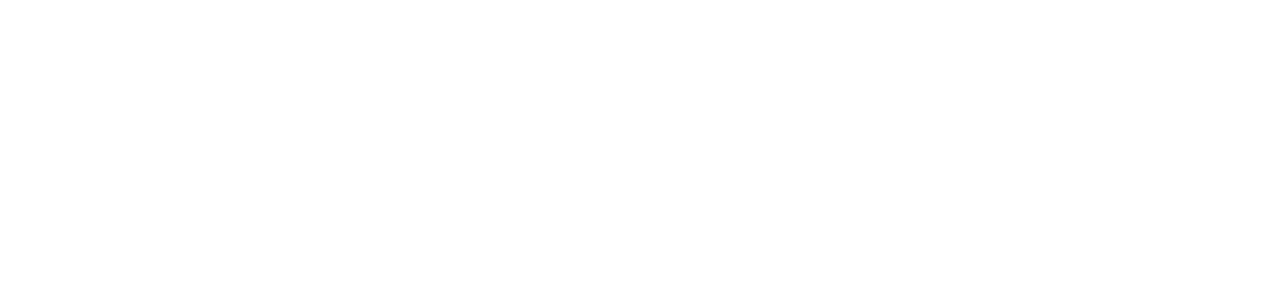
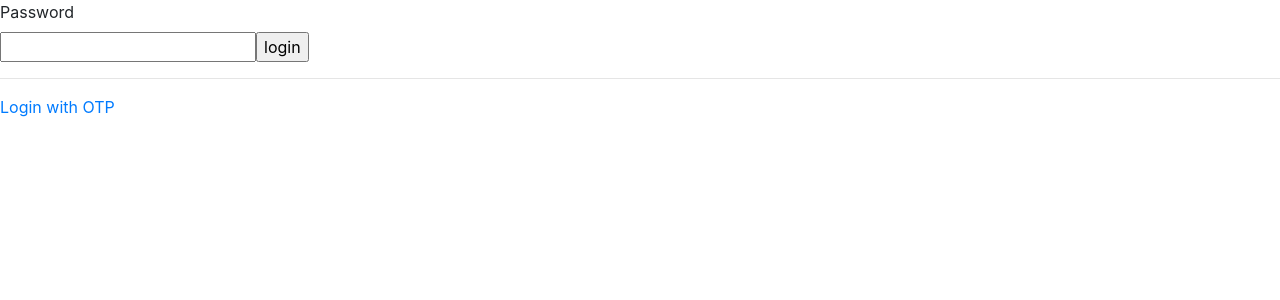
Before and after one commit to BhavsarMeet/gshah, a React (Create React App) app: page /cred/1 in a window 1280 px wide. Before the commit this address had no page. Shown: the top 300 px of the page. Built offline with nearby package versions, Linux system fonts and the light colour scheme.

Commit message:
login done for user

```diff
--- a/src/App.js
+++ b/src/App.js
@@ -26,7 +26,7 @@ const App = ()=> {
         <Route path="/scanqr" element={<ScanQr/>} exact />
         <Route path="/sellersignup" element={<Sellersignup />} exact />
         <Route path="/loginwithotp" element={<LoginWithOTP />} exact />
-        <Route path="/cred" element={<Credentails/>} exact/>
+        <Route path="/cred/:data" element={<Credentails/>} exact/>
         <Route path="/sellerdashboard" element={<SellerDashboard/> } exact/>
         <Route path="/history" element={<History/> } exact/>
         <Route path="/setting" element={<Setting/> } exact/>
--- a/src/components/common/Credentails.jsx
+++ b/src/components/common/Credentails.jsx
@@ -1,17 +1,20 @@
 import axios from 'axios';
 import React,{useState,useEffect} from "react";
-import { Link } from "react-router-dom";
+import { Link,useParams } from "react-router-dom";
 
-const Credentails=({location})=>{
+const Credentails=(props)=>{
+
+    let {data} = useParams();
 
     const [formValues,setFormValues]=useState({
         password:"",
-        data:""
     })
+
+    console.log(data);
 
     const login=(event)=>{
         event.preventDefault();
-            axios.get("http://localhost:8081/login?data="+formValues.data+"&password="+formValues.password).then((response)=>{
+            axios.get("http://localhost:8081/login?data="+data+"&password="+formValues.password).then((response)=>{
                 console.log(response);
             });
     }
--- a/src/components/common/Login.jsx
+++ b/src/components/common/Login.jsx
@@ -18,7 +18,7 @@ const Login =()=>{
 
     const submitHandler=(event)=>{
         event.preventDefault();
-        navigate("/cred?data="+formValues.inputVal);
+        navigate("/cred/"+formValues.inputVal);
     }
 
     return(
```
